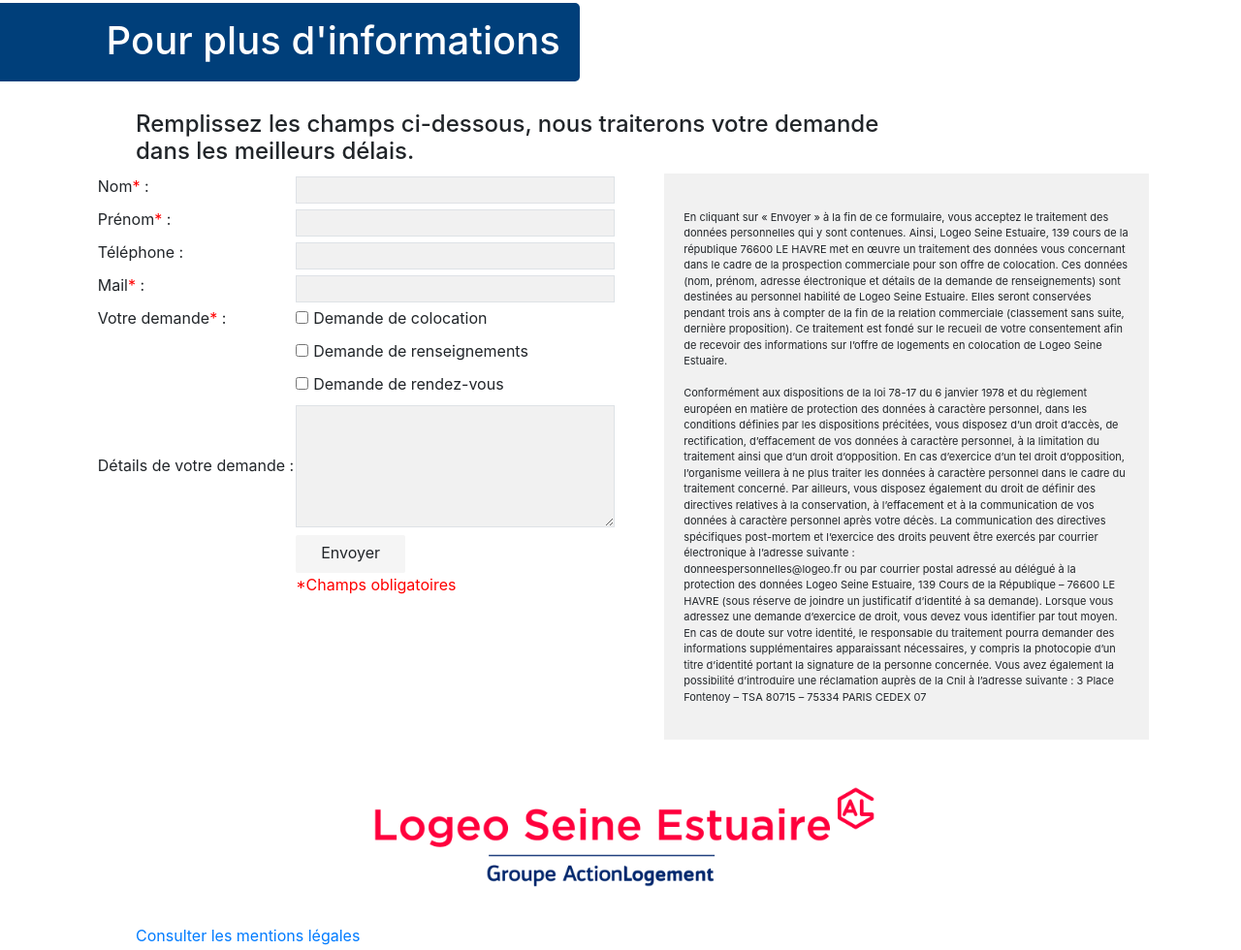
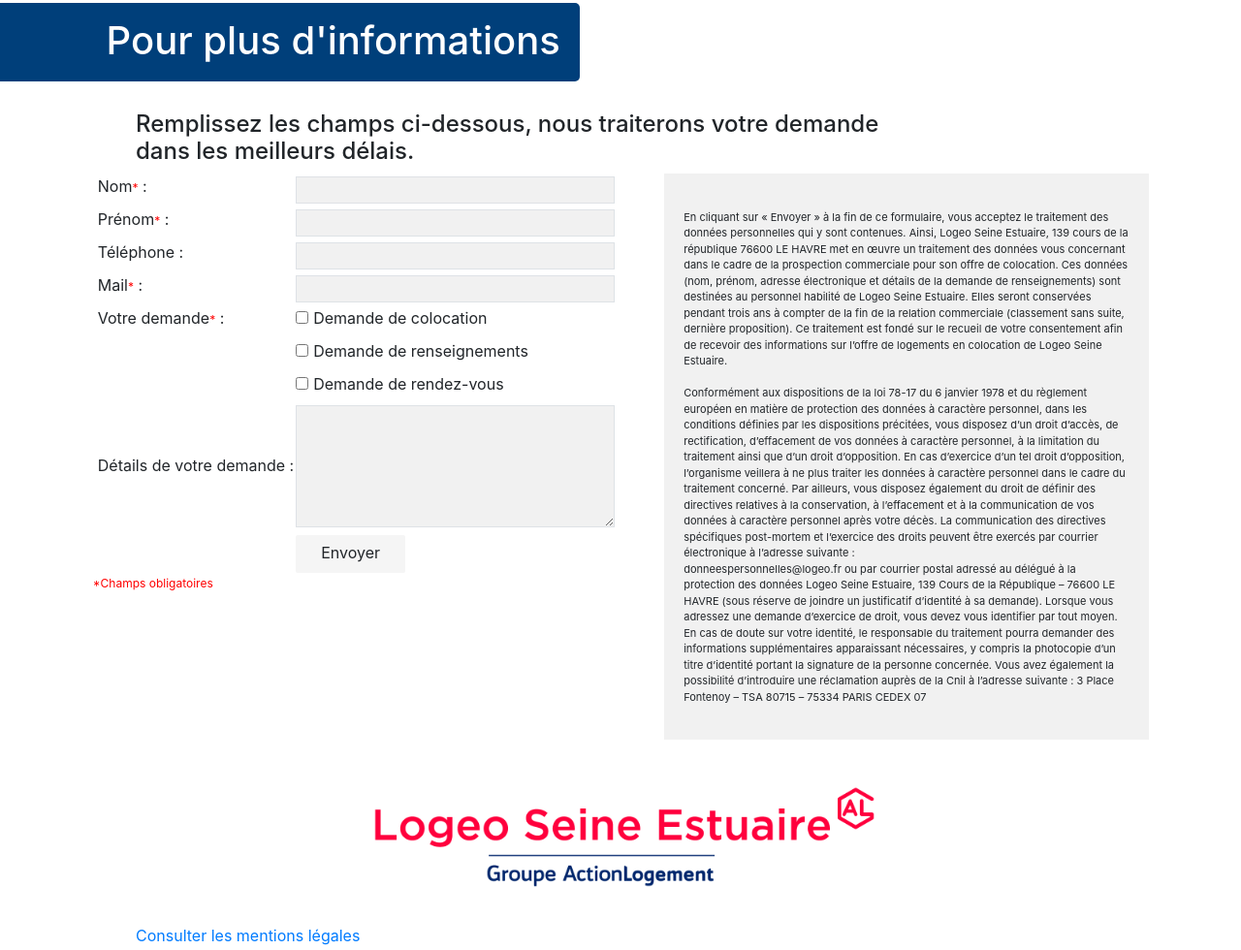
Before and after one commit to wilrib/Coloc_Logeo, a plain HTML site: page index.html in a window 1280 px wide. Shown: the part 5817-6797 px from the top of the page at 97% size. Drawn offline with nearby package versions, Linux system fonts and the light colour scheme; some packages are replaced by stand-ins of ours; animation ran at ten frames a second; a script that the page names is missing.

Commit message:
modif obligatoire

```diff
--- a/index.html
+++ b/index.html
@@ -299,6 +299,11 @@
                                                     <th scope="row"></th>
                                                     <td><input type="submit" id="btn" name="btn" class="btn"
                                                             value="Envoyer" />
+                                                        <!-- <p id="obligatoire">*Champs obligatoires</p> -->
+                                                    </td>
+                                                </tr>
+                                                <tr>
+                                                    <td scope="row">
                                                         <p id="obligatoire">*Champs obligatoires</p>
                                                     </td>
                                                 </tr>
--- a/style.css
+++ b/style.css
@@ -176,6 +176,7 @@ textarea {
 
 #obligatoire {
     color: red;
+    font-size: 12px;
 }
 
 /* Iframe */
```
